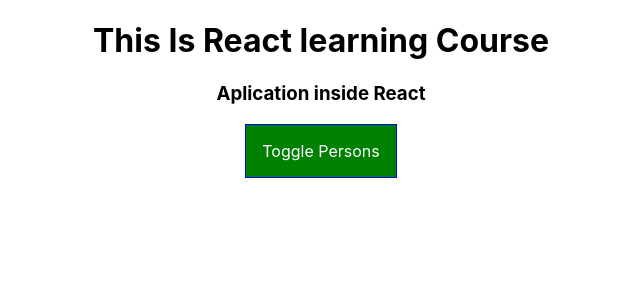
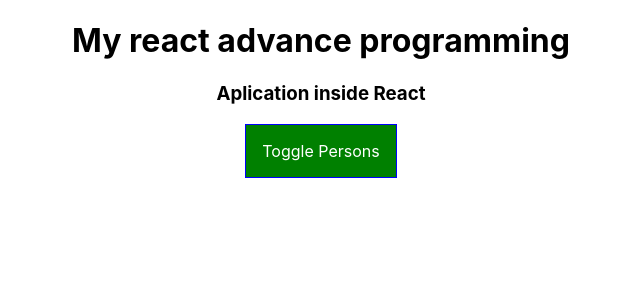
Before and after one commit to BhaskarShelar/React-complete-Guide, a React (Create React App) app: page / in a window 1280 px wide. Shown: the top 300 px of the page, without its empty margins (319-959 px from the left). Built offline with nearby package versions, Linux system fonts and the light colour scheme.

Commit message:
convert function to class

```diff
--- a/public/index.html
+++ b/public/index.html
@@ -24,7 +24,7 @@
       work correctly both with client-side routing and a non-root public URL.
       Learn how to configure a non-root public URL by running `npm run build`.
     -->
-    <title>My React learning </title>
+    <title>React development</title>
   </head>
   <body>
     <noscript>You need to enable JavaScript to run this app.</noscript>
--- a/src/Containers/App.js
+++ b/src/Containers/App.js
@@ -72,6 +72,7 @@ class App extends Component {
 
       <div className={CssStyle.App}>
         <Cockpit
+          appTitle={this.props.title}
           showPersons={this.state.showPersons}
           persons={this.state.persons}
           togglePersonHandler={this.togglePersonHandler}/>
--- a/src/components/Persons/Person/Person.js
+++ b/src/components/Persons/Person/Person.js
@@ -1,16 +1,17 @@
-import React from 'react';
+import React,{Component} from 'react';
 import PersonStyle from './Person.module.css';
 
-const person = (props) => {
-   const rnd=Math.random();
 
-    return (
+class Person extends Component{
+    render(){
+        return(
         <div className={PersonStyle.Person}  >
-            <p onClick={props.click}> I'm in {props.name} and i {props.age} X Years old!</p>
-            <p>{props.children}</p>
-            <input type="text" onChange={props.changed} value={props.name} />
+            <p onClick={this.props.click}> I'm in {this.props.name} and i {this.props.age} X Years old!</p>
+            <p>{this.props.children}</p>
+            <input type="text" onChange={this.props.changed} value={this.props.name} />
         </div>
-    )
-};
+        )
+    }
+}
 
-export default person;
+export default Person;
--- a/src/components/Persons/Persons.js
+++ b/src/components/Persons/Persons.js
@@ -1,15 +1,19 @@
-import React from 'react';
+import React,{Component} from 'react';
 import Person from './Person/Person';
 
 
+class Persons extends Component{
+    render(){
+        return this.props.persons.map((person, index) => {
+            return <Person
+                click={() => this.props.clicked(index)}
+                name={person.name}
+                age={person.age}
+                key={person.id}
+                changed ={(event) => this.props.changed(event, person.id)} />
+        });
+    }
+}
 
-const persons = (props) => props.persons.map((person, index) => {
-    return <Person
-        click={() => props.clicked(index)}
-        name={person.name}
-        age={person.age}
-        key={person.id}
-        changed={(event) => props.changed(event, person.id)} />
-});
 
-export default persons;
+export default Persons;
--- a/src/components/cockpit/cockpit.js
+++ b/src/components/cockpit/cockpit.js
@@ -19,7 +19,7 @@ const cockpit = (props) => {
 
     return (
         <div className={Classes.Cockpit}>
-            <h1> This Is React learning Course</ h1>
+            <h1> {props.appTitle}</ h1>
             <h3 className={assignedClasses.join(' ')}>Aplication inside React</h3>
             <button className={btnClass} onClick={props.togglePersonHandler}>Toggle Persons</button>
         </div>
--- a/src/index.js
+++ b/src/index.js
@@ -4,7 +4,7 @@ import './index.css';
 import App from './Containers/App';
 import * as serviceWorker from './serviceWorker';
 
-ReactDOM.render(<App />, document.getElementById('root'));
+ReactDOM.render(<App  title="My react advance  programming"/>, document.getElementById('root'));
 
 // If you want your app to work offline and load faster, you can change
 // unregister() to register() below. Note this comes with some pitfalls.
```
